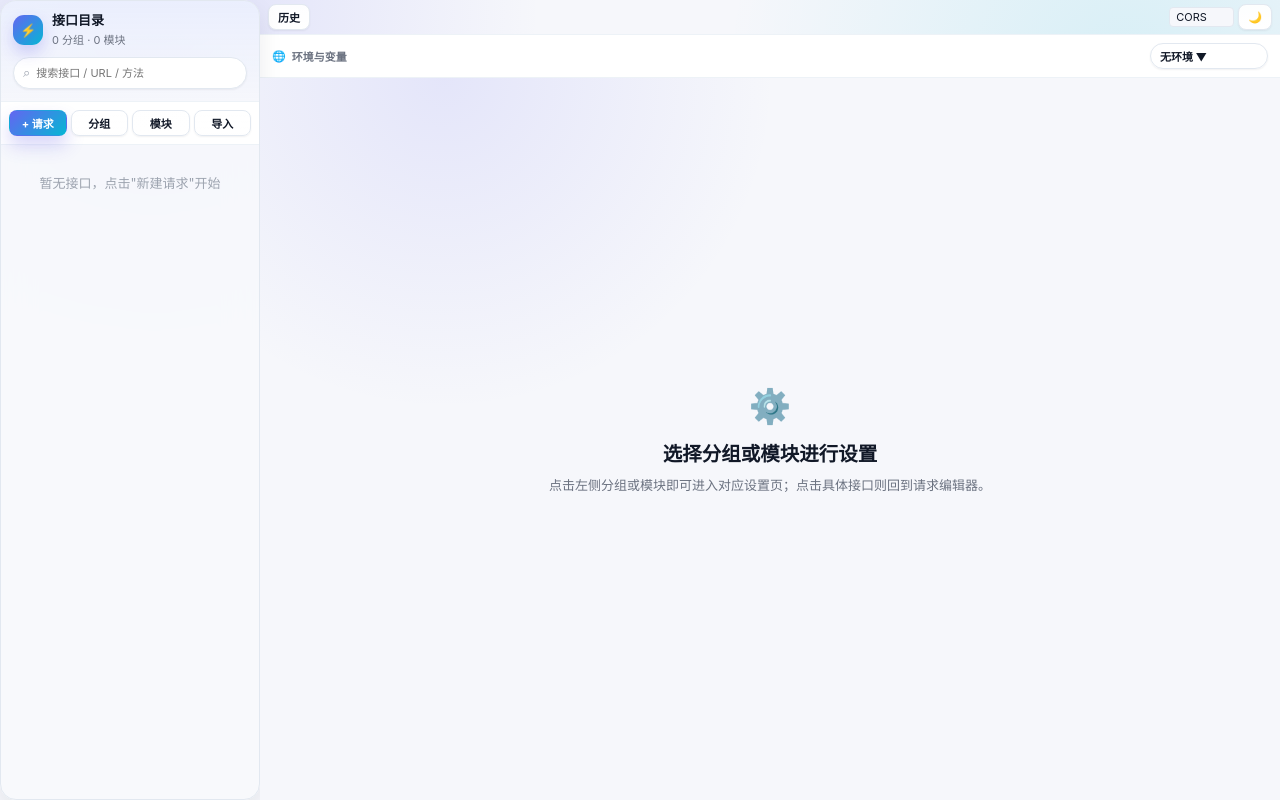
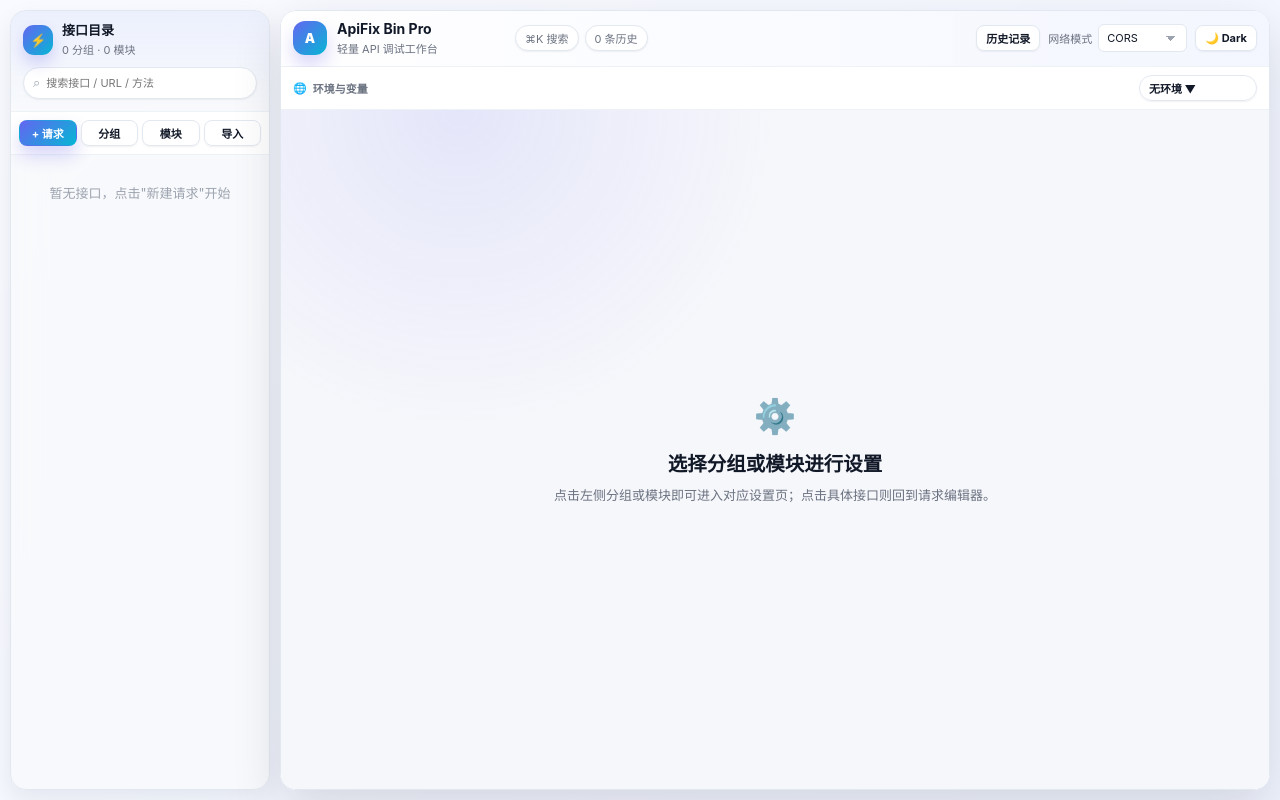
Before and after one commit to Triple3h/postino, a Vue app: page / in a window 1280 px wide. Built offline with nearby package versions, Linux system fonts and the light colour scheme.

Commit message:
feat: redesign MainView, PopupView, SidePanelView layouts
- MainView: branded toolbar, status pills, glass card layout, responsive
- PopupView: gradient bg, rounded cards, pill method select
- SidePanelView: padded gap layout with bg-app

```diff
--- a/src/views/MainView.vue
+++ b/src/views/MainView.vue
@@ -21,17 +21,33 @@ const showHistory = ref(false)
     <Sidebar />
     <div class="main-content">
       <div class="toolbar">
+        <div class="toolbar-brand">
+          <span class="brand-mark">A</span>
+          <div>
+            <strong>ApiFix Bin Pro</strong>
+            <small>轻量 API 调试工作台</small>
+          </div>
+        </div>
+        <div class="toolbar-status">
+          <span class="status-pill">⌘K 搜索</span>
+          <span class="status-pill">{{ store.history.length }} 条历史</span>
+        </div>
+        <div class="toolbar-actions">
           <button class="btn btn-sm" @click="showHistory = !showHistory" :class="{ active: showHistory }">
-          历史
+            {{ showHistory ? '收起历史' : '历史记录' }}
           </button>
+          <label class="cors-mode">
+            <span>网络模式</span>
             <select v-model="settings.corsMode" class="cors-select">
               <option value="cors">CORS</option>
               <option value="proxy">代理</option>
               <option value="no-cors">No-CORS</option>
             </select>
-        <button class="btn btn-sm" @click="toggleTheme">
-          {{ settings.theme === 'dark' ? '☀️' : settings.theme === 'light' ? '🌙' : '💻' }}
+          </label>
+          <button class="btn btn-sm theme-btn" @click="toggleTheme" title="切换主题">
+            {{ settings.theme === 'dark' ? '☀️ Light' : settings.theme === 'light' ? '🌙 Dark' : '💻 System' }}
           </button>
+        </div>
       </div>
       <div class="content-area">
         <EditorView />
@@ -48,6 +64,11 @@ const showHistory = ref(false)
   display: flex;
   height: 100%;
   width: 100%;
+  padding: 10px;
+  gap: 10px;
+  background:
+    linear-gradient(135deg, rgba(255, 255, 255, 0.64), rgba(255, 255, 255, 0.2)),
+    var(--bg-app);
 }
 
 .main-content {
@@ -55,39 +76,125 @@ const showHistory = ref(false)
   display: flex;
   flex-direction: column;
   overflow: hidden;
+  min-width: 0;
+  border: 1px solid var(--border);
+  border-radius: var(--radius-2xl);
+  background: var(--bg-panel-elevated);
+  box-shadow: var(--shadow-lg);
+  backdrop-filter: blur(18px);
 }
 
 .toolbar {
   display: flex;
   align-items: center;
-  gap: 4px;
-  padding: 4px 8px;
+  gap: 12px;
+  padding: 10px 12px;
   border-bottom: 1px solid var(--divider);
+  background:
+    linear-gradient(90deg, var(--bg-panel-elevated), color-mix(in srgb, var(--primary-light) 36%, var(--bg-panel)));
+}
+
+.toolbar-brand {
+  display: flex;
+  align-items: center;
+  gap: 10px;
+  min-width: 210px;
+}
+
+.brand-mark {
+  display: inline-flex;
+  align-items: center;
+  justify-content: center;
+  width: 34px;
+  height: 34px;
+  border-radius: 12px;
+  color: #fff;
+  font-weight: 900;
+  background: linear-gradient(135deg, var(--primary), var(--accent));
+  box-shadow: 0 10px 18px rgba(79, 70, 229, 0.22);
+}
+
+.toolbar-brand strong,
+.toolbar-brand small {
+  display: block;
+}
+
+.toolbar-brand strong {
+  font-size: 14px;
+  line-height: 1.2;
+}
+
+.toolbar-brand small {
+  color: var(--text-secondary);
+  font-size: var(--font-size-small);
+  margin-top: 2px;
+}
+
+.toolbar-status {
+  display: flex;
+  align-items: center;
+  gap: 6px;
+}
+
+.status-pill {
+  border: 1px solid var(--border);
+  border-radius: 999px;
+  background: var(--bg-panel);
+  color: var(--text-secondary);
+  padding: 4px 9px;
+  font-size: var(--font-size-small);
+  box-shadow: var(--shadow-sm);
+}
+
+.toolbar-actions {
+  display: flex;
+  align-items: center;
+  gap: 8px;
+  margin-left: auto;
 }
 
 .toolbar .btn.active {
-  background: var(--primary-light);
+  background: var(--primary-soft);
   color: var(--primary);
+  border-color: var(--primary);
+}
+
+.cors-mode {
+  display: flex;
+  align-items: center;
+  gap: 6px;
+  color: var(--text-secondary);
+  font-size: var(--font-size-small);
 }
 
 .cors-select {
-  padding: 2px 6px;
-  border: 1px solid var(--border);
-  border-radius: var(--radius-sm);
   font-size: var(--font-size-small);
-  background: var(--bg-base);
-  margin-left: auto;
+  min-height: 28px;
+  padding: 3px 28px 3px 8px;
 }
 
 .content-area {
   flex: 1;
   display: flex;
   overflow: hidden;
+  min-height: 0;
 }
 
 .history-sidebar {
-  width: 300px;
+  width: 340px;
   border-left: 1px solid var(--border);
   flex-shrink: 0;
+  background: var(--bg-panel);
+}
+
+@media (max-width: 920px) {
+  .toolbar-status,
+  .cors-mode span {
+    display: none;
+  }
+
+  .toolbar-brand {
+    min-width: 0;
+  }
 }
 </style>
--- a/src/views/PopupView.vue
+++ b/src/views/PopupView.vue
@@ -100,22 +100,30 @@ function openFullPage() {
 
 <style scoped>
 .popup-view {
-  padding: 12px;
+  padding: 14px;
   width: 420px;
   min-width: 360px;
   max-width: 500px;
+  background:
+    radial-gradient(circle at 0% 0%, var(--primary-soft), transparent 34%),
+    var(--bg-base);
 }
 
 .popup-header {
   display: flex;
   align-items: center;
   justify-content: space-between;
-  margin-bottom: 12px;
+  margin-bottom: 14px;
+  padding: 12px;
+  border: 1px solid var(--border);
+  border-radius: var(--radius-xl);
+  background: var(--bg-panel);
+  box-shadow: var(--shadow-sm);
 }
 
 .popup-header h2 {
   font-size: 16px;
-  font-weight: 600;
+  font-weight: 850;
 }
 
 .btn-fullscreen {
@@ -125,8 +133,8 @@ function openFullPage() {
   width: 28px;
   height: 28px;
   border: 1px solid var(--border);
-  border-radius: var(--radius-sm);
-  background: var(--bg-base);
+  border-radius: var(--radius-lg);
+  background: var(--bg-panel);
   color: var(--text-secondary);
   cursor: pointer;
   transition: all 0.15s;
@@ -140,16 +148,21 @@ function openFullPage() {
 
 .popup-input {
   display: flex;
-  gap: 4px;
-  margin-bottom: 12px;
+  gap: 6px;
+  margin-bottom: 14px;
+  padding: 10px;
+  border: 1px solid var(--border);
+  border-radius: var(--radius-xl);
+  background: var(--bg-panel);
+  box-shadow: var(--shadow-sm);
 }
 
 .method-select {
-  padding: 4px 6px;
+  padding: 4px 28px 4px 8px;
   border: 1px solid var(--border);
-  border-radius: var(--radius-sm);
-  background: var(--bg-base);
-  font-weight: 600;
+  border-radius: var(--radius-lg);
+  background-color: var(--bg-panel);
+  font-weight: 850;
   font-size: var(--font-size-body);
   min-width: 70px;
   outline: none;
@@ -157,7 +170,7 @@ function openFullPage() {
 
 .url-input {
   flex: 1;
-  height: 30px;
+  height: 32px;
   font-size: var(--font-size-body);
   font-family: var(--font-code);
 }
@@ -165,8 +178,10 @@ function openFullPage() {
 .popup-response {
   margin-bottom: 12px;
   border: 1px solid var(--border);
-  border-radius: var(--radius-md);
+  border-radius: var(--radius-xl);
   overflow: hidden;
+  background: var(--bg-panel);
+  box-shadow: var(--shadow-sm);
 }
 
 .response-status {
@@ -205,14 +220,16 @@ function openFullPage() {
   display: flex;
   align-items: center;
   gap: 6px;
-  padding: 4px 6px;
-  border-radius: var(--radius-sm);
+  padding: 7px 8px;
+  border-radius: var(--radius-lg);
   cursor: pointer;
   font-size: var(--font-size-small);
+  border: 1px solid transparent;
 }
 
 .history-item:hover {
   background: var(--bg-hover);
+  border-color: var(--border);
 }
 
 .history-url {
--- a/src/views/SidePanelView.vue
+++ b/src/views/SidePanelView.vue
@@ -15,7 +15,9 @@ import EditorView from '@/components/editor/EditorView.vue'
   display: flex;
   height: 100%;
   width: 100%;
-  background: var(--bg-base);
+  gap: 8px;
+  padding: 8px;
+  background: var(--bg-app);
 }
 
 @media (max-width: 400px) {
```
Lines whose indentation alone changed are shown as unchanged.
